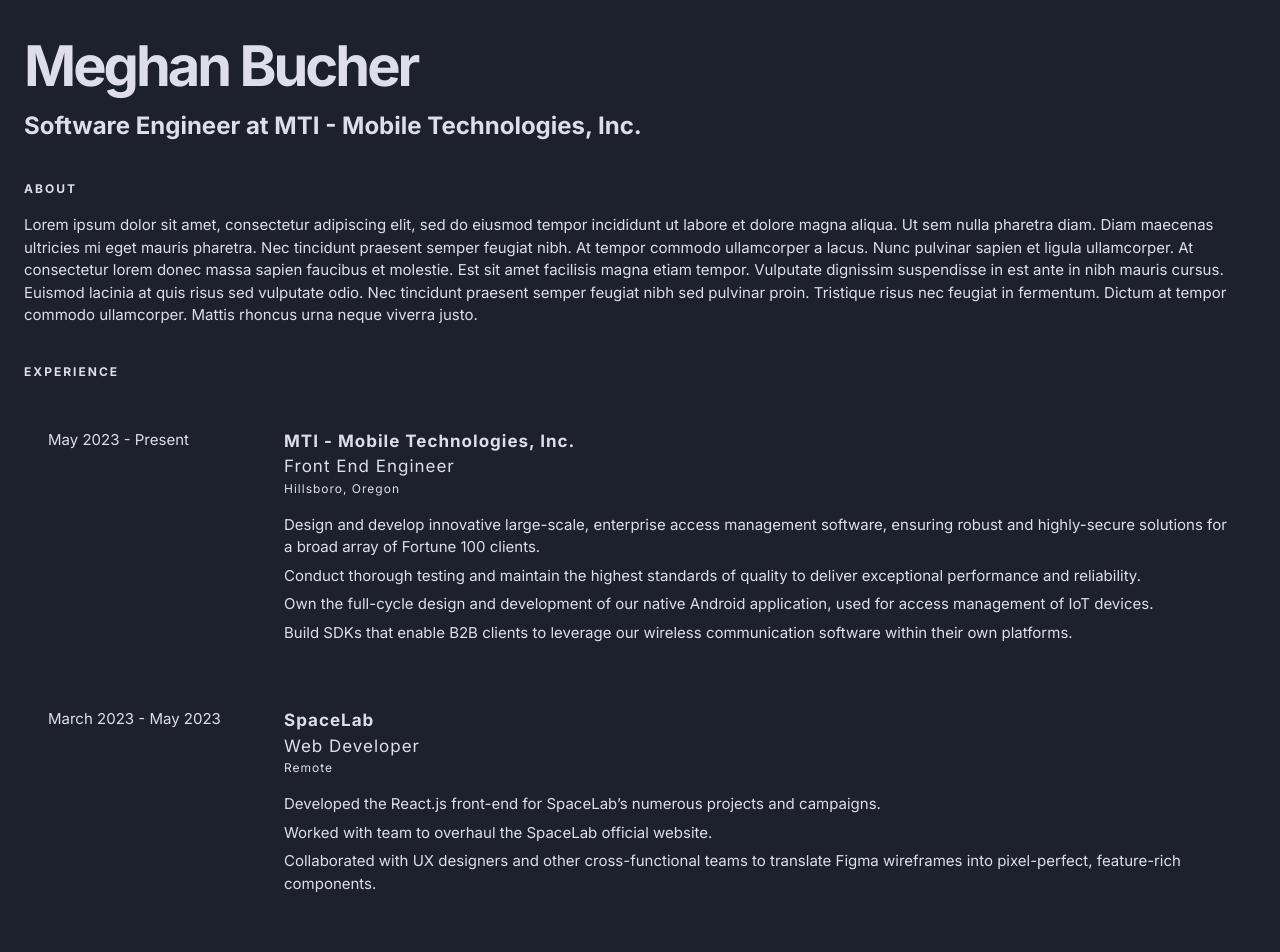
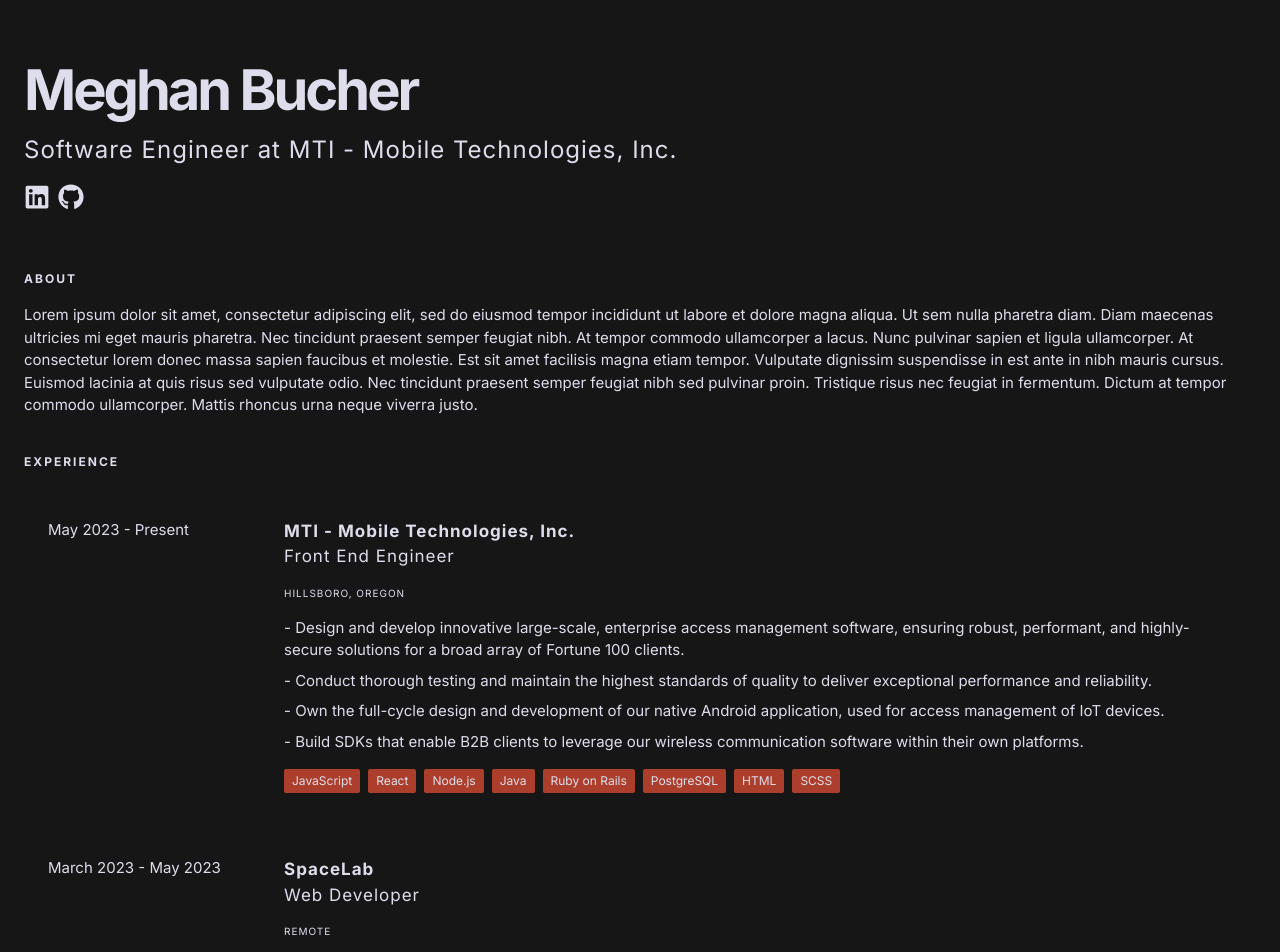
Before and after one commit to megbuch/portfolio-v3, a React (Vite) app: page / in a window 1280 px wide. Shown: the top 952 px of the page. Built offline with nearby package versions, Linux system fonts and the light colour scheme.

Commit message:
Create experience card component. Move experience to data folder. Styling.

```diff
--- a/package.json
+++ b/package.json
@@ -12,6 +12,7 @@
   "dependencies": {
     "react": "^18.2.0",
     "react-dom": "^18.2.0",
+    "react-icons": "^5.0.1",
     "react-router-dom": "^6.22.2"
   },
   "devDependencies": {
--- /dev/null
+++ b/src/components/ExperienceCard/index.jsx
@@ -0,0 +1,32 @@
+import { Link } from 'react-router-dom'
+import './styles.scss'
+
+export default function ExperienceCard(props) {
+  const {experience: e} = props
+
+  return (
+    <Link to={e.website} target="_blank">
+      <div id="experience-card" className="row">
+        <p className="date">{e.date}</p>
+        <div className="col content-ctr">
+          <div>
+            <p className="company">{e.company}</p>
+            <p className="title">{e.title}</p>
+          </div>
+          <p className="location">{e.location}</p>
+          <ul className="col">
+            {e.duties.map((duty, index) => (
+              <li key={index}>- {duty}</li>
+            ))}
+          </ul>
+          <div className="technologies row">
+            {e.technologies.map((technology, index) => (
+              <div key={index}>{technology}</div>
+            ))}
+          </div>
+          {}
+        </div>
+      </div>
+    </Link>
+  )
+}
--- /dev/null
+++ b/src/components/ExperienceCard/styles.scss
@@ -0,0 +1,58 @@
+#experience-card {
+  margin: var(--margin-sm) 0;
+  padding: var(--pad-lg);
+  z-index: 400;
+
+  &.row {
+    gap: var(--pad-xl);
+  }
+
+  .date {
+    min-width: 200px;
+  }
+
+  .content-ctr {
+    gap: var(--pad-md);
+
+    ul {
+      gap: var(--pad-sm);
+    }
+
+    .company, .title {
+      letter-spacing: 1px;
+      font-size: var(--font-size-body-lg);
+    }
+
+    .company {
+      font-weight: var(--font-weight-bold);
+    }
+
+    .location {
+      letter-spacing: 1px;
+      font-size: var(--font-size-body-xs);
+      text-transform: uppercase;
+    }
+
+    .technologies {
+      flex-wrap: wrap;
+      gap: var(--pad-sm);
+      font-size: var(--font-size-body-sm);
+
+      .icon {
+        font-size: 5px;
+      }
+
+      div {
+        background-color: var(--color-primary);
+        padding: var(--pad-xs) var(--pad-sm);
+        border-radius: var(--corner-radius-sm);
+      }
+    }
+  }
+
+  &:hover {
+    cursor: pointer;
+    border-radius: var(--corner-radius);
+    background-color: var(--color-surface);
+  }
+}
--- /dev/null
+++ b/src/global/data/experiences.js
@@ -0,0 +1,45 @@
+export const experiences = [
+  {
+    company: "MTI - Mobile Technologies, Inc.",
+    title: "Front End Engineer",
+    location: "Hillsboro, Oregon",
+    date: "May 2023 - Present",
+    website: "https://mtigs.com/",
+    duties: [
+      "Design and develop innovative large-scale, enterprise access management software, ensuring robust, performant, and highly-secure solutions for a broad array of Fortune 100 clients.",
+      "Conduct thorough testing and maintain the highest standards of quality to deliver exceptional performance and reliability.",
+      "Own the full-cycle design and development of our native Android application, used for access management of IoT devices.",
+      "Build SDKs that enable B2B clients to leverage our wireless communication software within their own platforms."
+    ],
+    technologies: [
+      "JavaScript", "React", "Node.js", "Java", "Ruby on Rails", "PostgreSQL", "HTML", "SCSS"
+    ]
+  }, {
+    company: "SpaceLab",
+    title: "Web Developer",
+    location: "Remote",
+    date: "March 2023 - May 2023",
+    website: "https://spacelab.space/",
+    duties: [
+      "Developed the React.js front-end for SpaceLab’s numerous projects and campaigns.",
+      "Worked with team to overhaul the SpaceLab official website.",
+      "Collaborated with UX designers and other cross-functional teams to translate Figma wireframes into pixel-perfect, feature-rich components."
+    ],
+    technologies: [
+      "JavaScript", "React", "Node.js", "HTML", "SCSS"
+    ]
+  }, {
+    company: "General Assembly",
+    title: "Software Engineering Fellow",
+    location: "Remote",
+    date: "December 2022 - March 2023",
+    website: "https://generalassemb.ly/",
+    duties: [
+      "Completed a 12-week intensive Software Engineering Immersive program, dedicating 500+ rigorous hours to mastering full stack web development, following several months of rigorous self-study.",
+      "Developed full stack applications adhering to best practices using modern web technologies."
+    ],
+    technologies: [
+      "JavaScript", "React", "Node.js", "Express", "Python", "Django", "React", "Node.js", "MongoDB", "PostgreSQL", "HTML", "SCSS"
+    ]
+  }
+]
--- a/src/pages/Landing/index.jsx
+++ b/src/pages/Landing/index.jsx
@@ -1,67 +1,36 @@
+import ExperienceCard from '../../components/ExperienceCard'
+import { experiences } from '../../global/data/experiences'
+import { FaLinkedin } from "react-icons/fa";
+import { FaGithub } from "react-icons/fa";
+
 import './styles.scss'
 
 export default function LandingPage() {
 	return (
 		<div id="landing-page" className="col">
-      <div>
+      <div className="header col">
         <h1>Meghan Bucher</h1>
         <h2>Software Engineer at MTI - Mobile Technologies, Inc.</h2>
+        <div className="links row">
+          <FaLinkedin />
+          <FaGithub />
+        </div>
       </div>
+      {/* About Section */}
       <div className="section col">
         <p className="subtitle">About</p>
         <p>Lorem ipsum dolor sit amet, consectetur adipiscing elit, sed do eiusmod tempor incididunt ut labore et dolore magna aliqua. Ut sem nulla pharetra diam. Diam maecenas ultricies mi eget mauris pharetra. Nec tincidunt praesent semper feugiat nibh. At tempor commodo ullamcorper a lacus. Nunc pulvinar sapien et ligula ullamcorper. At consectetur lorem donec massa sapien faucibus et molestie. Est sit amet facilisis magna etiam tempor. Vulputate dignissim suspendisse in est ante in nibh mauris cursus. Euismod lacinia at quis risus sed vulputate odio. Nec tincidunt praesent semper feugiat nibh sed pulvinar proin. Tristique risus nec feugiat in fermentum. Dictum at tempor commodo ullamcorper. Mattis rhoncus urna neque viverra justo.</p>
       </div>
+      {/* Experience Section */}
       <div className="section col">
         <p className="subtitle">Experience</p>
         <div className="col">
-          <div className="experience-cell row">
-            <p className="date">May 2023 - Present</p>
-            <div className="col content-ctr">
-              <div>
-                <p className="company">MTI - Mobile Technologies, Inc.</p>
-                <p className="title">Front End Engineer</p>
-                <p className="location">Hillsboro, Oregon</p>
-              </div>
-              <ul className="col">
-                <li>Design and develop innovative large-scale, enterprise access management software, ensuring robust and highly-secure solutions for a broad array of Fortune 100 clients.</li>
-                <li>Conduct thorough testing and maintain the highest standards of quality to deliver exceptional performance and reliability.</li>
-                <li>Own the full-cycle design and development of our native Android application, used for access management of IoT devices.</li>
-                <li>Build SDKs that enable B2B clients to leverage our wireless communication software within their own platforms.</li>
-              </ul>
-            </div>
-          </div>
-          <div className="experience-cell row">
-            <p className="date">March 2023 - May 2023</p>
-            <div className="col content-ctr">
-              <div>
-                <p className="company">SpaceLab</p>
-                <p className="title">Web Developer</p>
-                <p className="location">Remote</p>
-              </div>
-              <ul className="col">
-                <li>Developed the React.js front-end for SpaceLab’s numerous projects and campaigns.</li>
-                <li>Worked with team to overhaul the SpaceLab official website.</li>
-                <li>Collaborated with UX designers and other cross-functional teams to translate Figma wireframes into pixel-perfect, feature-rich components. </li>
-              </ul>
-            </div>
-          </div>
-          <div className="experience-cell row">
-            <p className="date">December 2022 - March 2023</p>
-            <div className="col content-ctr">
-              <div>
-                <p className="company">General Assembly</p>
-                <p className="title">Software Engineering Fellow</p>
-                <p className="location">Remote</p>
-              </div>
-              <ul className="col">
-                <li>Completed a 12-week intensive Software Engineering Immersive program, dedicating 500+ rigorous hours to mastering full stack web development, following several months of rigorous self-study.</li>
-                <li>Developed full stack applications adhering to best practices using JavaScript, Python, Django, React, Express, Node.js, MongoDB, and PostgreSQL.</li>
-              </ul>
-            </div>
-          </div>
-          <p>View Resume</p>
+          {experiences.map((experience, index) => (
+            <ExperienceCard key={index} experience={experience} />
+          ))}
         </div>
       </div>
+      {/* Projects Section */}
       <div className="section col">
         <p className="subtitle">Projects</p>
         <p>Project 1</p>
--- a/src/pages/Landing/styles.scss
+++ b/src/pages/Landing/styles.scss
@@ -1,51 +1,17 @@
 #landing-page {
   gap: var(--pad-xl);
+
+  .header {
+    margin: var(--margin-lg) 0;
+
+    .links {
+      gap: var(--pad-sm);
+      font-size: var(--font-size-icons);
+      margin-top: var(--margin-md);
+    }
+  }
 
   .section {
     gap: var(--pad-md);
   }
-
-  .experience-cell {
-    margin: var(--margin-sm) 0;
-    padding: var(--pad-lg);
-    z-index: 400;
-
-    &.row {
-      gap: var(--pad-xl);
-    }
-
-    .date {
-      min-width: 200px;
-    }
-
-    .content-ctr {
-      gap: var(--pad-md);
-
-      ul {
-        gap: var(--pad-xs);
-      }
-
-      .company, .title {
-        letter-spacing: 1px;
-        font-size: var(--font-size-body-lg);
-      }
-
-      .company {
-        font-weight: var(--font-weight-bold);
-      }
-
-      .location {
-        letter-spacing: 1px;
-        font-size: var(--font-size-body-sm);
-      }
-    }
-
-    &:hover {
-      cursor: pointer;
-      border-radius: var(--corner-radius);
-      background-color: var(--color-surface);
-    }
-  }
-
-
 }
--- a/src/styles.scss
+++ b/src/styles.scss
@@ -6,14 +6,14 @@
   -webkit-font-smoothing: antialiased;
   -moz-osx-font-smoothing: grayscale;
 
-  --color-background: #1d212e;
+  --color-background: #161616;
   --color-on-background: #deddec;
 
   --color-surface: rgba(255, 255, 255, 0.055);
   --color-on-surface: #deddec;
 
-  --color-primary:
-  --color-on-primary:
+  --color-primary: rgba(255, 86, 56, 0.644);
+  --color-on-primary: #fff;
 
   --color-secondary:
   --color-on-secondary:
@@ -27,11 +27,13 @@
 
   --font-size-h1: 56px;
   --font-size-h2: 24px;
+  --font-size-body-xs: 10px;
   --font-size-body-sm: 12px;
   --font-size-body-md: 15px;
   --font-size-body-lg: 17px;
+  --font-size-icons: 26px;
 
-  --pad-xs: 6px;
+  --pad-xs: 3px;
   --pad-sm: 8px;
   --pad-md: 16px;
   --pad-lg: 24px;
@@ -42,6 +44,7 @@
   --margin-md: 16px;
   --margin-lg: 24px;
 
+  --corner-radius-sm: 2px;
   --corner-radius: 4px;
 }
 
@@ -69,11 +72,17 @@
 
 h2 {
   font-size: var(--font-size-h2);
-  font-weight: var(--font-weight-bold);
+  font-weight: var(--font-weight-light);
+  letter-spacing: 1px;
 }
 
 ul {
   list-style: none;
+}
+
+a {
+  text-decoration: none;
+  color: var(--color-on-background);
 }
 
 .subtitle {
```
Also changed, not shown: .eslintrc.cjs, src/components/ProjectCard/index.jsx (renamed from src/components/ProjectCell/index.jsx), src/components/ProjectCard/styles.scss (added), 1 other file (tests, documents, lock files or other folders).
